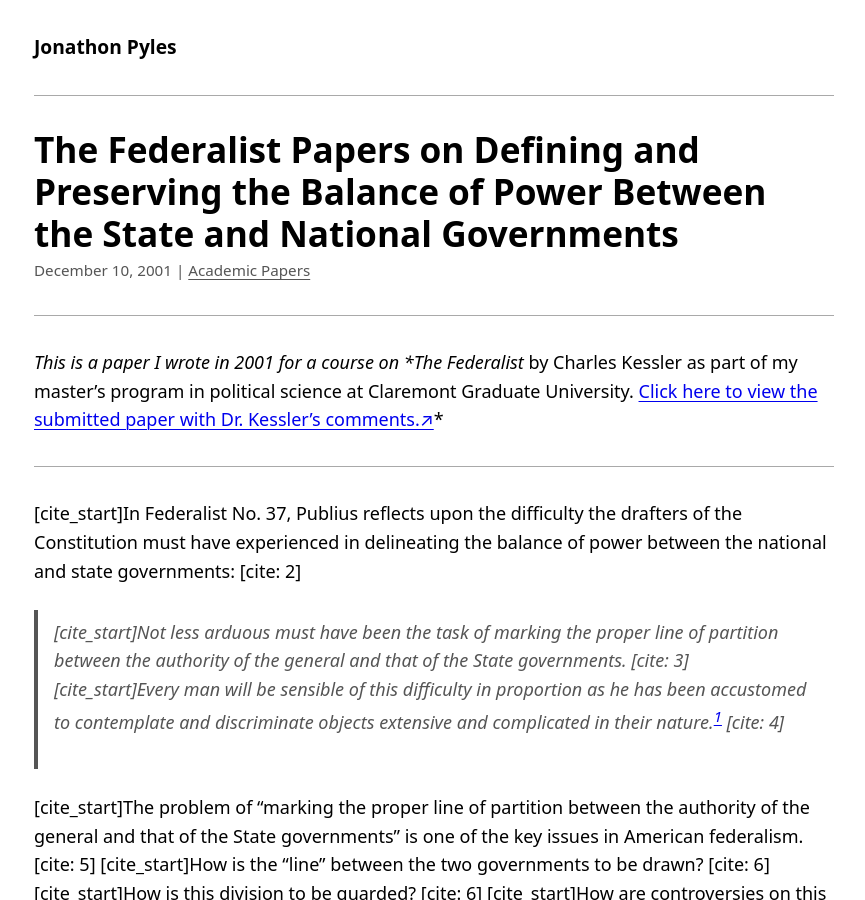
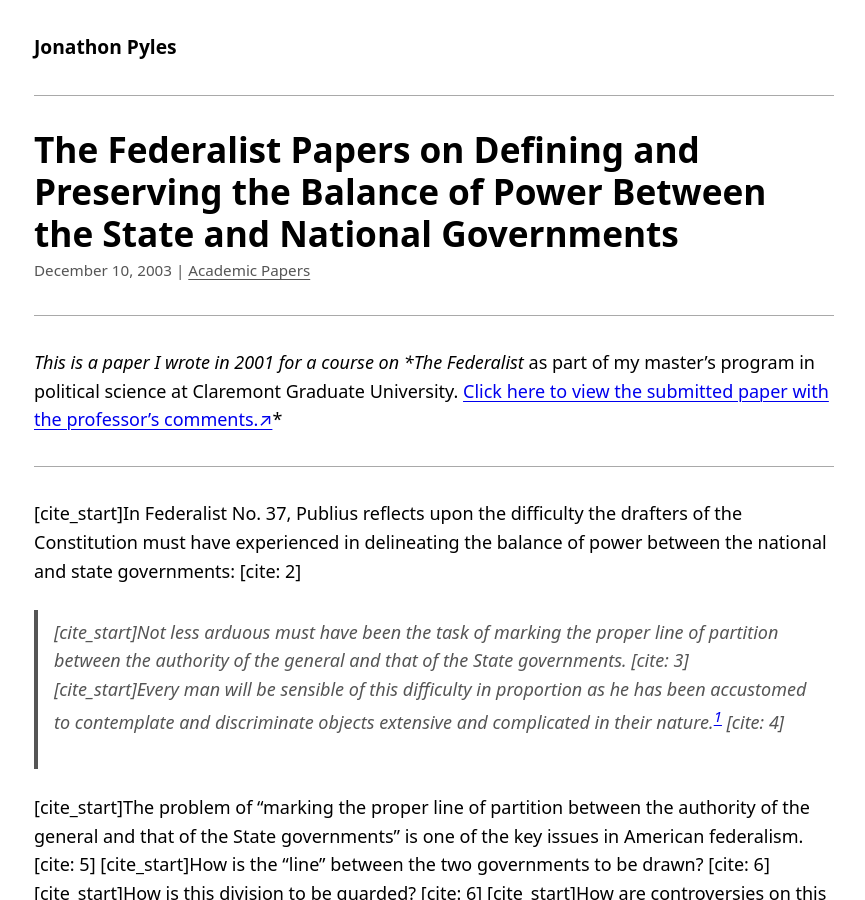
Before and after one commit to JNPyles/JNPyles.github.io, a Jekyll site: the page built from _posts/2001/2001-12-10-the-federalist-on-federalism.md, in a window 1280 px wide and 900 px high. Shown: the whole window, without its empty margins (206-1071 px from the left). Built offline with Jekyll 4.4.1, drawn with Linux system fonts in a browser that asks for light colours; nearby versions of some CDN libraries.

Commit message:
Update 2001-12-10-the-federalist-on-federalism.md

```diff
--- a/_posts/2001/2001-12-10-the-federalist-on-federalism.md
+++ b/_posts/2001/2001-12-10-the-federalist-on-federalism.md
@@ -1,12 +1,12 @@
 ---
 layout: post
 title: "The Federalist Papers on Defining and Preserving the Balance of Power Between the State and National Governments"
-date: 2001-12-10
+date: 2003-12-10
 tags: [Academic Papers]
-description: "In this graduate paper, I analyze federalism as understood by the authors of The Federalist Papers."
+description: "This is a paper I wrote in 2001 for a course on The Federalist by Charles Kessler as part of my master's program in political science at Claremont Graduate University."
 og_image: /assets/images/2001/the-federalist-on-federalism/the-federalist-on-federalism.jpg
 ---
-*This is a paper I wrote in 2001 for a course on *The Federalist* by Charles Kessler as part of my master's program in political science at Claremont Graduate University. [Click here to view the submitted paper with Dr. Kessler's comments.↗](https://www.dropbox.com/scl/fi/6pco72spmx7byl5t3dyk1/Claremont-Paper-Federalism-in-the-Federalist.pdf?rlkey=dbe3j7y9joub7wgtgxgsjvw3z&st=anayzkjo&dl=0){:target="_blank"}*
+*This is a paper I wrote in 2001 for a course on *The Federalist* as part of my master's program in political science at Claremont Graduate University. [Click here to view the submitted paper with the professor's comments.↗](https://www.dropbox.com/scl/fi/6pco72spmx7byl5t3dyk1/Claremont-Paper-Federalism-in-the-Federalist.pdf?rlkey=dbe3j7y9joub7wgtgxgsjvw3z&st=anayzkjo&dl=0){:target="_blank"}*
 
 ---
 [cite_start]In Federalist No. 37, Publius reflects upon the difficulty the drafters of the Constitution must have experienced in delineating the balance of power between the national and state governments: [cite: 2]
```
